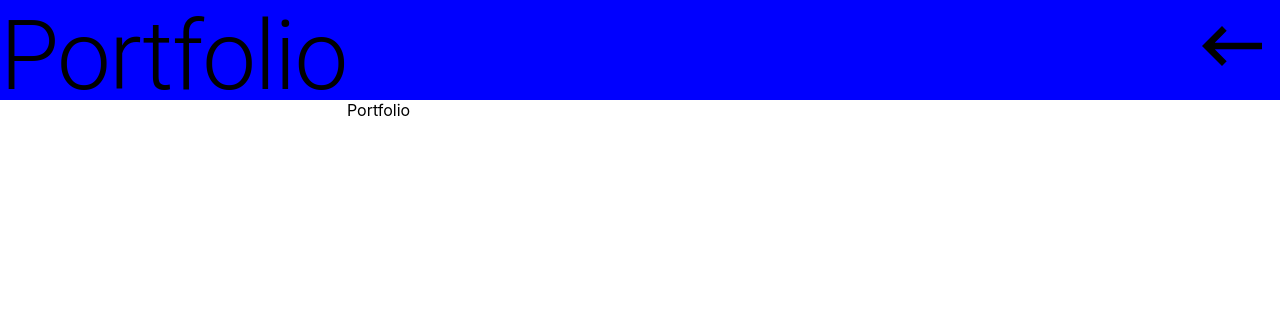
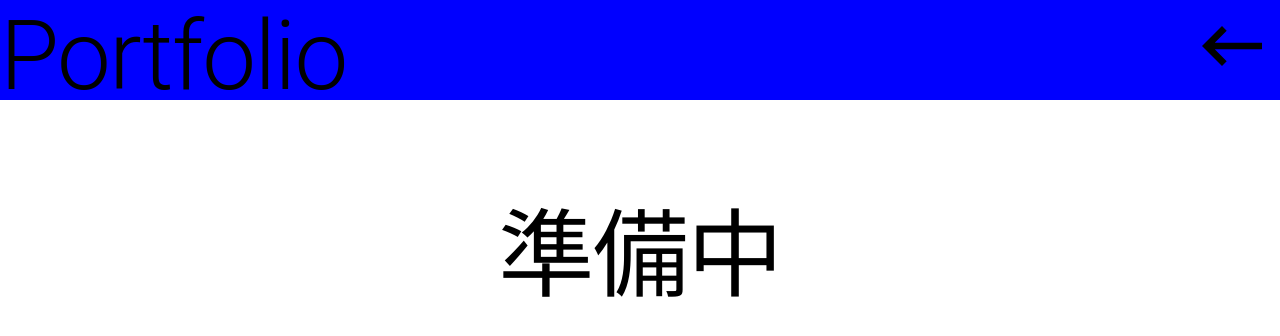
Before and after one commit to shou0224/shou0224.github.io, a React (Create React App) app: page /portfolio in a window 1280 px wide. Shown: the top 336 px of the page. Built offline with nearby package versions, Linux system fonts and the light colour scheme.

Commit message:
portfolio 準備中

```diff
--- a/src/components/NavBar.jsx
+++ b/src/components/NavBar.jsx
@@ -1,4 +1,4 @@
-import {BrowserRouter, Link } from 'react-router-dom';
+import { Link } from 'react-router-dom';
 import { Avatar, List, ListItem, ListItemIcon, ListItemText } from '@mui/material'
 import { Box } from '@mui/system'
 import HomeIcon from '@mui/icons-material/Home';
--- a/src/components/Portfolio.jsx
+++ b/src/components/Portfolio.jsx
@@ -1,8 +1,9 @@
+import { Typography } from '@mui/material'
 import React from 'react'
 
 const Portfolio = () => {
   return (
-    <div>Portfolio</div>
+    <Typography variant='h1' sx={{width: '500px',textAlign: 'center',margin: '100px auto'}}>準備中</Typography>
   )
 }
 
--- a/src/components/Profile.jsx
+++ b/src/components/Profile.jsx
@@ -1,5 +1,5 @@
 import { Avatar,List, ListItem, ListItemText, Typography } from '@mui/material'
-import { Box, textAlign } from '@mui/system'
+import { Box } from '@mui/system'
 import React from 'react'
 
 const Profile = () => {
```
